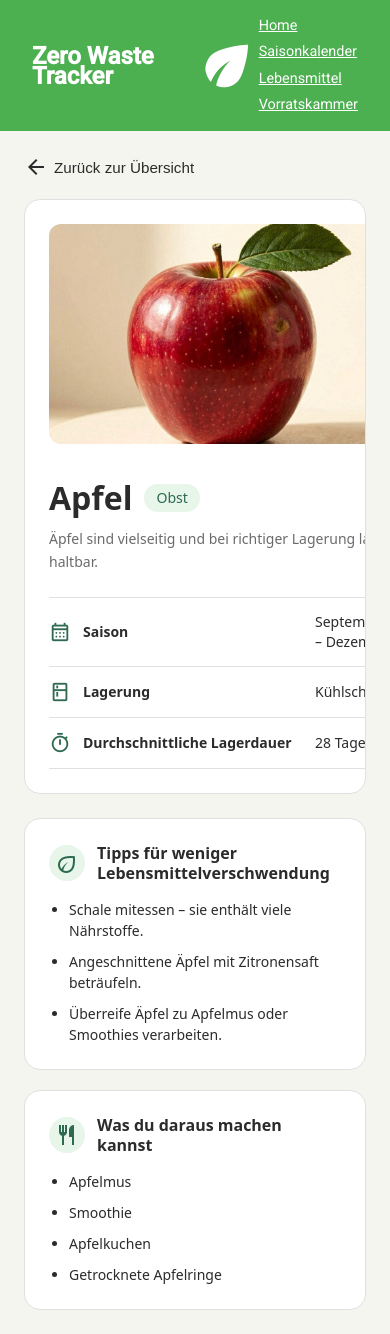
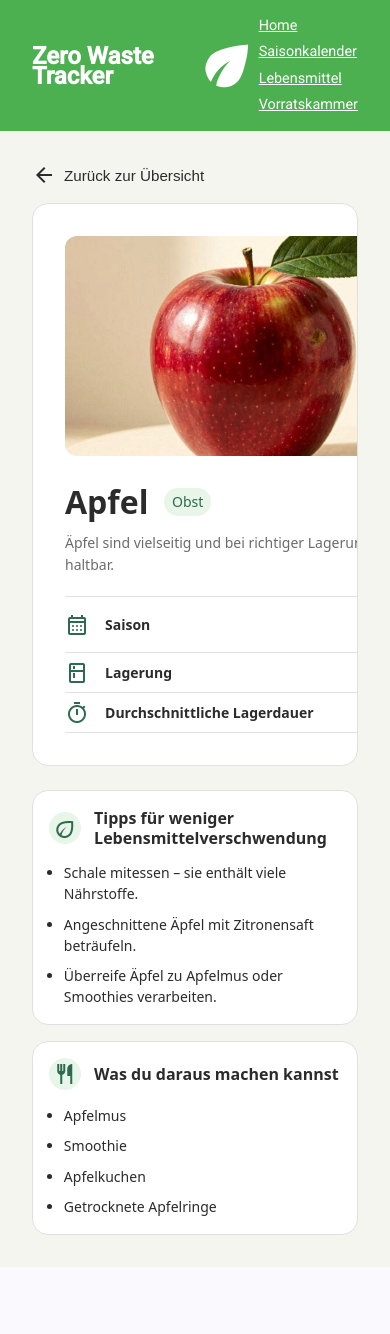
Before and after one commit to lucaPodracer/zero-waste-app, an Angular app: page /food-details/1 in a window 390 px wide. After the commit the page ends 1267 px from the top, so only its background shows below. Built offline with nearby package versions, Linux system fonts and the light colour scheme.

Commit message:
responsive design for food details

```diff
--- a/src/app/features/food-details/food-details.html
+++ b/src/app/features/food-details/food-details.html
@@ -18,7 +18,7 @@
       <!--Name des Lebensmittels und Kategorie-->
       <div class="info">
         <div class="name-row">
-          <h1>{{ food.name }}</h1>
+          <h2>{{ food.name }}</h2>
           <span class="category-badge">{{ food.category }}</span>
         </div>
 
--- a/src/app/features/food-details/food-details.scss
+++ b/src/app/features/food-details/food-details.scss
@@ -7,7 +7,7 @@
   display: block;
   background: #f5f5f0;
   min-height: 100vh;
-  padding: 24px;
+  padding: 2rem;
   font-family: system-ui, sans-serif;
   color: var(--text);
 }
@@ -18,20 +18,21 @@
 }
 
 .detail-page {
-  max-width: 1100px;
+  max-width: 70rem;
   margin: 0 auto;
 }
 
 .back-btn {
   display: flex;
   align-items: center;
-  gap: 6px;
+  gap: 0.5rem;
   background: none;
   border: none;
   cursor: pointer;
   font-size: 0.95rem;
   color: var(--text);
-  margin-bottom: 20px;
+  //margin-bottom: 20px;
+  margin-bottom: 1rem;
   padding: 0;
 
   &:hover { color: var(--green); }
@@ -40,18 +41,18 @@
 .main-card {
   display: grid;
   grid-template-columns: 380px 1fr;
-  gap: 40px;
+  gap: 2rem;
   background: white;
   border-radius: 16px;
   border: 1px solid var(--border);
   overflow: hidden;
-  padding: 24px;
-  margin-bottom: 24px;
+  padding: 2rem;
+  margin-bottom: 1.5rem;
 
   .image-wrap {
     border-radius: 12px;
     overflow: hidden;
-    height: 320px;
+    height: 20rem;
 
     img {
       width: 100%;
@@ -63,15 +64,15 @@
   .info {
     display: flex;
     flex-direction: column;
-    gap: 16px;
+    gap: 1rem;
   }
 
   .name-row {
     display: flex;
     align-items: center;
-    gap: 12px;
+    gap: 1rem;
 
-    h1 {
+    h2 {
       margin: 0;
       font-size: 2rem;
     }
@@ -80,7 +81,7 @@
   .category-badge {
     background: var(--green-light);
     color: var(--green);
-    padding: 4px 12px;
+    padding: 1% 2%;
     border-radius: 20px;
     font-size: 0.88rem;
     font-weight: 500;
@@ -97,24 +98,24 @@
     display: flex;
     flex-direction: column;
     border-top: 1px solid var(--border);
-    margin-top: 8px;
+    margin-top: 1%;
   }
 
   .meta-row {
     display: flex;
     align-items: center;
-    gap: 12px;
-    padding: 14px 0;
+    gap: 1rem;
+    padding: 2% 0;
     border-bottom: 1px solid var(--border);
 
     .meta-icon {
       color: var(--green);
-      font-size: 22px;
+      font-size: 1.5rem;
     }
 
     .meta-label {
       font-weight: 600;
-      min-width: 220px;
+      min-width: 15rem;
     }
 
     .meta-value {
@@ -126,19 +127,19 @@
 .bottom-cards {
   display: grid;
   grid-template-columns: 1fr 1fr;
-  gap: 20px;
+  gap: 1rem;
 
   .card {
     background: white;
     border-radius: 16px;
     border: 1px solid var(--border);
-    padding: 24px;
+    padding: 5%;
 
     .card-header {
       display: flex;
       align-items: center;
-      gap: 12px;
-      margin-bottom: 16px;
+      gap: 0.8rem;
+      margin-bottom: 5%;
 
       h2 {
         margin: 0;
@@ -148,8 +149,8 @@
     }
 
     .card-icon {
-      width: 36px;
-      height: 36px;
+      width: 2rem;
+      height: 2rem;
       border-radius: 50%;
       display: flex;
       align-items: center;
@@ -164,10 +165,10 @@
 
     ul {
       margin: 0;
-      padding-left: 20px;
+      padding-left: 5%;
       display: flex;
       flex-direction: column;
-      gap: 10px;
+      gap: 0.6rem;
 
       li {
         line-height: 1.5;
```
